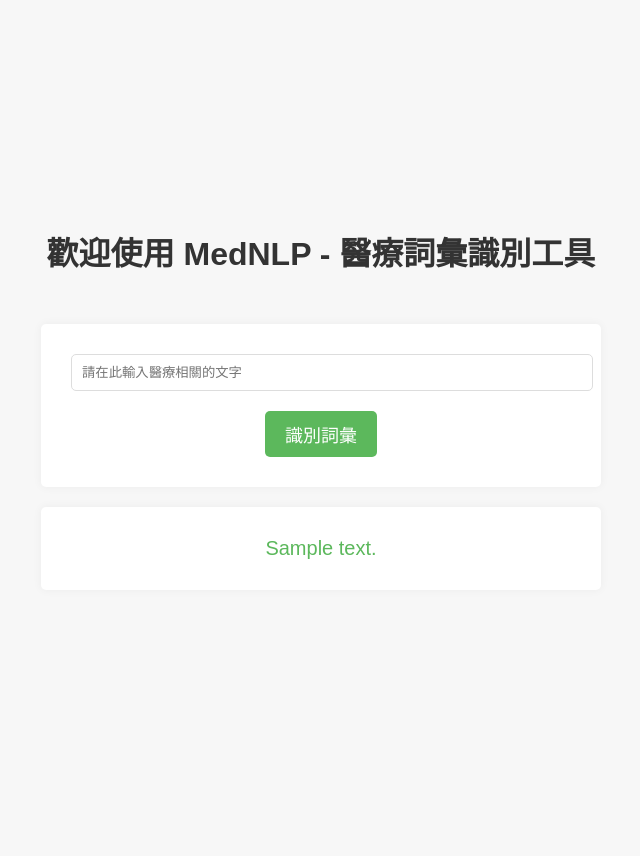
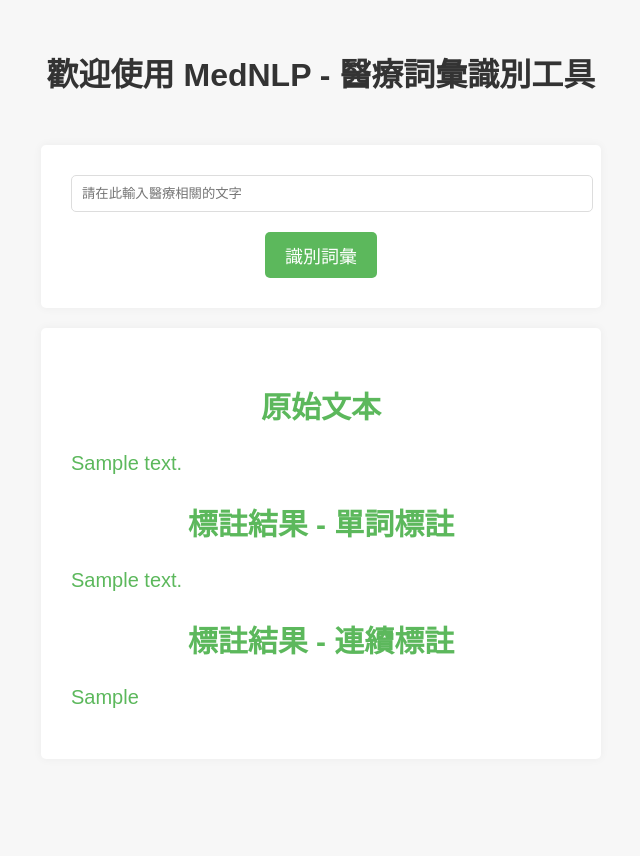
Before and after one commit to YIFUNLIN/Med_NLP_site, a Django app: template appp/templates/index.html in a window 1280 px wide. Shown: the whole page, without its empty margins (319-959 px from the left). Before the commit the page ends 559 px from the top, so only its background shows below. Run offline with Django 3.2, Linux system fonts and the light colour scheme; the template is opened without the code that fills it: most values are stand-ins (such as "Sample title", 1, 10 or a date in 2020).

Commit message:
Update index.html

```diff
--- a/appp/templates/index.html
+++ b/appp/templates/index.html
@@ -2,16 +2,18 @@
 <html>
 <head>
     <title>MedNLP - 醫療詞彙識別</title>
+    <meta name="viewport" content="width=device-width, initial-scale=1">
     <style>
         body {
             background-color: #f7f7f7;
             display: flex;
             flex-direction: column;
-            justify-content: center;
             align-items: center;
             height: 100vh;
             font-family: Arial, sans-serif;
             color: #333;
+            overflow: auto;  /* 新增此行以啟用滾動 */
+            padding: 20px;  /* 新增此行以增加一些邊距 */
         }
 
         h1 {
@@ -52,15 +54,26 @@
             color: #5cb85c;
             word-wrap: break-word;  /* 如果輸出的文字很長，這將使其自動換行 */
         }
+        .output-box p {
+            text-align: left;  /* 將輸出文字左對齊 */
+        }
     </style>
 </head>
 <body>
     <h1>歡迎使用 MedNLP - 醫療詞彙識別工具</h1>
-    <form method="POST">
+    <form method="POST" action="{% url 'home' %}">
         {% csrf_token %}
         <input type="text" name="input_text" placeholder="請在此輸入醫療相關的文字">
         <input type="submit" value="識別詞彙">
     </form>
-    <div class="output-box">{{ output_text }}</div>
+
+    <div class="output-box">
+        <h2>原始文本</h2>
+        <p>{{ original_text }}</p>
+        <h2>標註結果 - 單詞標註</h2>
+        <p>{{ output_text }}</p>
+        <h2>標註結果 - 連續標註</h2>
+        <p>{{ continuous_output }}</p>
+    </div>
 </body>
 </html>
```
